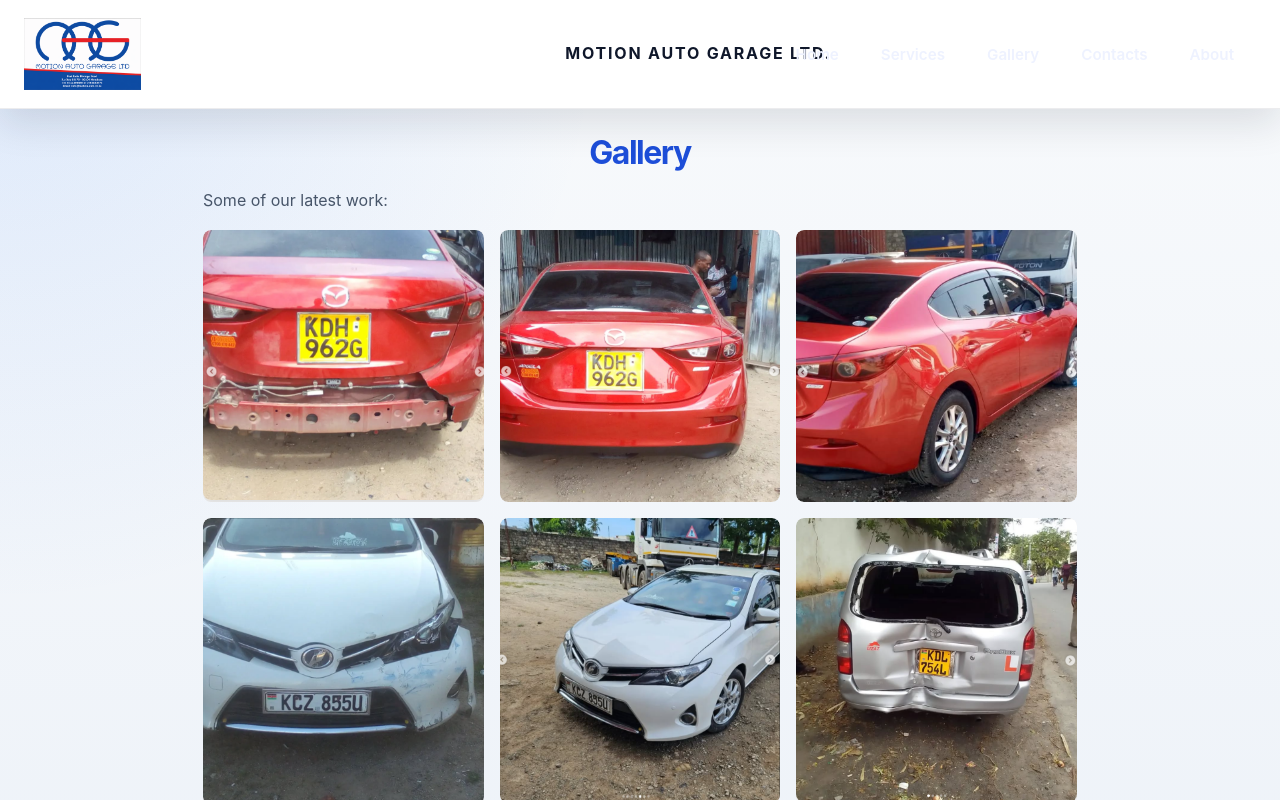
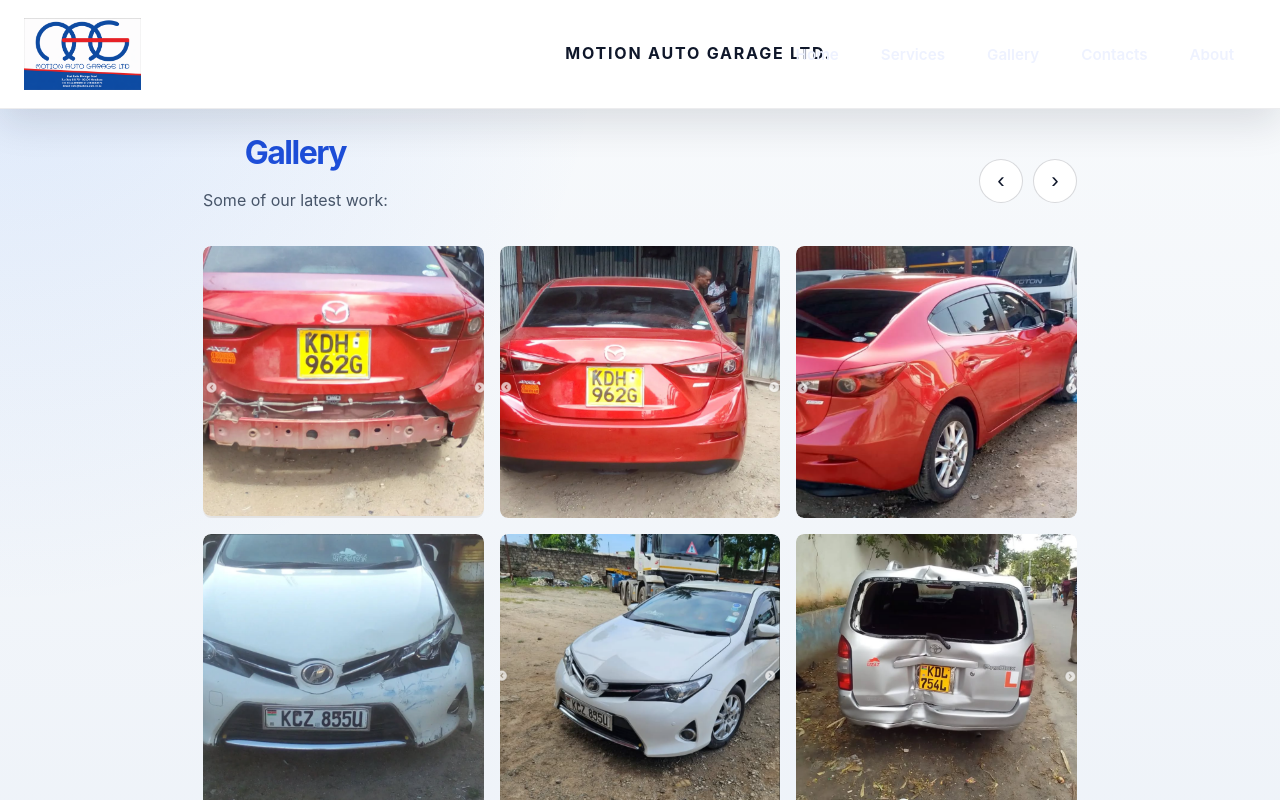
Before and after one commit to Jamoo020/Motion-auto-garage, a React (Vite) app: page /gallery in a window 1280 px wide. Shown: the top 800 px of the page. Built offline with nearby package versions, Linux system fonts and the light colour scheme.

Commit message:
Add Gallery click-to-open images and navigation scroll buttons

```diff
--- a/src/components/Gallery.css
+++ b/src/components/Gallery.css
@@ -13,6 +13,36 @@
 p {
   color: var(--text-h);
   margin: 0 0 16px;
+}
+
+.gallery-header {
+  display: flex;
+  align-items: center;
+  justify-content: space-between;
+  gap: 16px;
+  margin-bottom: 16px;
+}
+
+.gallery-actions {
+  display: flex;
+  gap: 10px;
+}
+
+.scroll-btn {
+  border: 1px solid rgba(15, 23, 42, 0.16);
+  background: #ffffff;
+  color: #0f172a;
+  width: 44px;
+  height: 44px;
+  border-radius: 999px;
+  font-size: 1.4rem;
+  cursor: pointer;
+  transition: background 0.2s, transform 0.2s;
+}
+
+.scroll-btn:hover {
+  background: rgba(59, 130, 246, 0.08);
+  transform: translateY(-1px);
 }
 
 .grid {
@@ -63,6 +93,69 @@
   display: block;
 }
 
+.lightbox-overlay {
+  position: fixed;
+  inset: 0;
+  background: rgba(0, 0, 0, 0.8);
+  display: grid;
+  place-items: center;
+  padding: 24px;
+  z-index: 100;
+}
+
+.lightbox-content {
+  position: relative;
+  max-width: min(90vw, 1000px);
+  width: 100%;
+}
+
+.lightbox-image {
+  width: 100%;
+  height: auto;
+  border-radius: 14px;
+  display: block;
+  box-shadow: 0 30px 80px rgba(0, 0, 0, 0.5);
+}
+
+.lightbox-close,
+.lightbox-nav {
+  position: absolute;
+  border: none;
+  background: rgba(255, 255, 255, 0.92);
+  color: #0f172a;
+  width: 42px;
+  height: 42px;
+  border-radius: 999px;
+  cursor: pointer;
+  display: grid;
+  place-items: center;
+  font-size: 1.3rem;
+  transition: transform 0.2s, background 0.2s;
+}
+
+.lightbox-close:hover,
+.lightbox-nav:hover {
+  transform: scale(1.05);
+  background: #ffffff;
+}
+
+.lightbox-close {
+  top: -20px;
+  right: -20px;
+}
+
+.lightbox-nav.prev {
+  left: -20px;
+  top: 50%;
+  transform: translateY(-50%);
+}
+
+.lightbox-nav.next {
+  right: -20px;
+  top: 50%;
+  transform: translateY(-50%);
+}
+
 @media (max-width: 768px) {
   .container {
     padding: 16px;
--- a/src/components/Gallery.jsx
+++ b/src/components/Gallery.jsx
@@ -1,8 +1,10 @@
-import { useState } from 'react';
+import { useState, useRef } from 'react';
 import './Gallery.css';
 
 function Gallery() {
   const [loadedImages, setLoadedImages] = useState(new Set());
+  const [selectedImage, setSelectedImage] = useState(null);
+  const gridRef = useRef(null);
 
   const images = [
     '962i.png', '962ii.png', '962iii.png', '855i.png', '855ii.png',
@@ -16,11 +18,43 @@
     setLoadedImages(prev => new Set([...prev, index]));
   };
 
+  const openLightbox = (index) => {
+    setSelectedImage(index);
+  };
+
+  const closeLightbox = () => {
+    setSelectedImage(null);
+  };
+
+  const showPrevImage = (event) => {
+    event.stopPropagation();
+    setSelectedImage((current) => (current === 0 ? images.length - 1 : current - 1));
+  };
+
+  const showNextImage = (event) => {
+    event.stopPropagation();
+    setSelectedImage((current) => (current === images.length - 1 ? 0 : current + 1));
+  };
+
+  const scrollGallery = (direction) => {
+    if (!gridRef.current) return;
+    const scrollAmount = gridRef.current.clientWidth * 0.8;
+    gridRef.current.scrollBy({ left: direction * scrollAmount, behavior: 'smooth' });
+  };
+
   return (
     <div className="container">
-      <h1>Gallery</h1>
-      <p>Some of our latest work:</p>
-      <div className="grid">
+      <div className="gallery-header">
+        <div>
+          <h1>Gallery</h1>
+          <p>Some of our latest work:</p>
+        </div>
+        <div className="gallery-actions">
+          <button type="button" onClick={() => scrollGallery(-1)} className="scroll-btn" aria-label="Scroll gallery left">‹</button>
+          <button type="button" onClick={() => scrollGallery(1)} className="scroll-btn" aria-label="Scroll gallery right">›</button>
+        </div>
+      </div>
+      <div className="grid" ref={gridRef}>
         {images.map((img, index) => (
           <div key={index} className="image-container">
             {!loadedImages.has(index) && <div className="image-placeholder"></div>}
@@ -29,7 +63,8 @@
               alt={`Job ${index + 1}`}
               loading="lazy"
               onLoad={() => handleImageLoad(index)}
-              style={{ opacity: loadedImages.has(index) ? 1 : 0 }}
+              onClick={() => openLightbox(index)}
+              style={{ opacity: loadedImages.has(index) ? 1 : 0, cursor: 'pointer' }}
             />
           </div>
         ))}
@@ -38,7 +73,20 @@
           Your browser does not support the video tag.
         </video>
       </div>
-    </div>
+      {selectedImage !== null && (
+        <div className="lightbox-overlay" onClick={closeLightbox}>
+          <div className="lightbox-content" onClick={(event) => event.stopPropagation()}>
+            <button type="button" className="lightbox-close" onClick={closeLightbox} aria-label="Close image viewer">×</button>
+            <button type="button" className="lightbox-nav prev" onClick={showPrevImage} aria-label="Previous image">‹</button>
+            <img
+              src={`/images/gallery/${images[selectedImage]}`}
+              alt={`Job ${selectedImage + 1}`}
+              className="lightbox-image"
+            />
+            <button type="button" className="lightbox-nav next" onClick={showNextImage} aria-label="Next image">›</button>
+          </div>
+        </div>
+      )}    </div>
   );
 }
 
```
